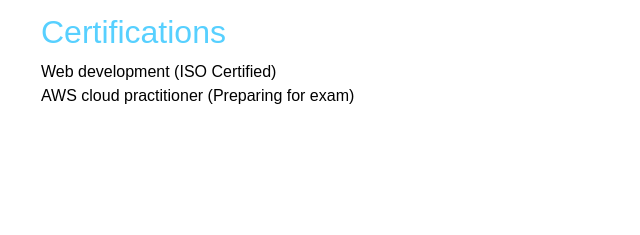
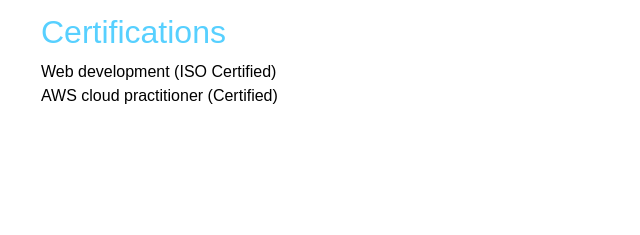
Before and after one commit to iamindrajitdan/resume, a plain HTML site: page index.html in a window 1280 px wide. Shown: the part 720-955 px from the top of the page, 599-1239 px from the left. Drawn offline with nearby package versions, Linux system fonts and the light colour scheme.

Commit message:
Update index.html

```diff
--- a/index.html
+++ b/index.html
@@ -98,7 +98,7 @@
       <section id="certifications">
         <h2>Certifications</h2>
         <p>Web development (ISO Certified)<br>
-          AWS cloud practitioner (Preparing for exam)
+          AWS cloud practitioner (Certified)
         </p>
       </section></div>
     </div>
```
